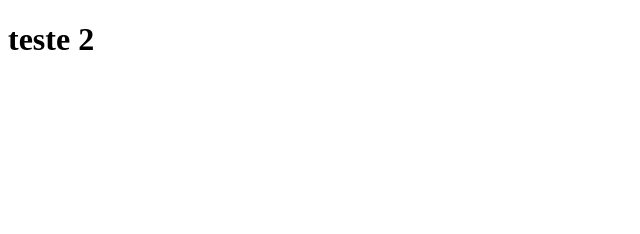
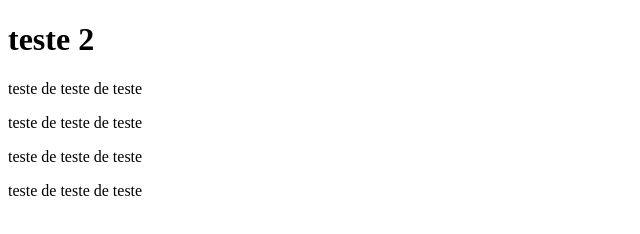
Before and after one commit to josytech/teste0705, a plain HTML site: page index.html in a window 1280 px wide. Shown: the whole page, without its empty margins (0-640 px from the left). Drawn offline with Linux system fonts and the light colour scheme.

Commit message:
segunda alteração

```diff
--- a/index.html
+++ b/index.html
@@ -7,5 +7,9 @@
 </head>
 <body>
     <h1>teste 2</h1>
+    <p> teste  de teste de teste</p>
+    <p> teste  de teste de teste</p>
+    <p> teste  de teste de teste</p>
+    <p> teste  de teste de teste</p>
 </body>
 </html>
```
